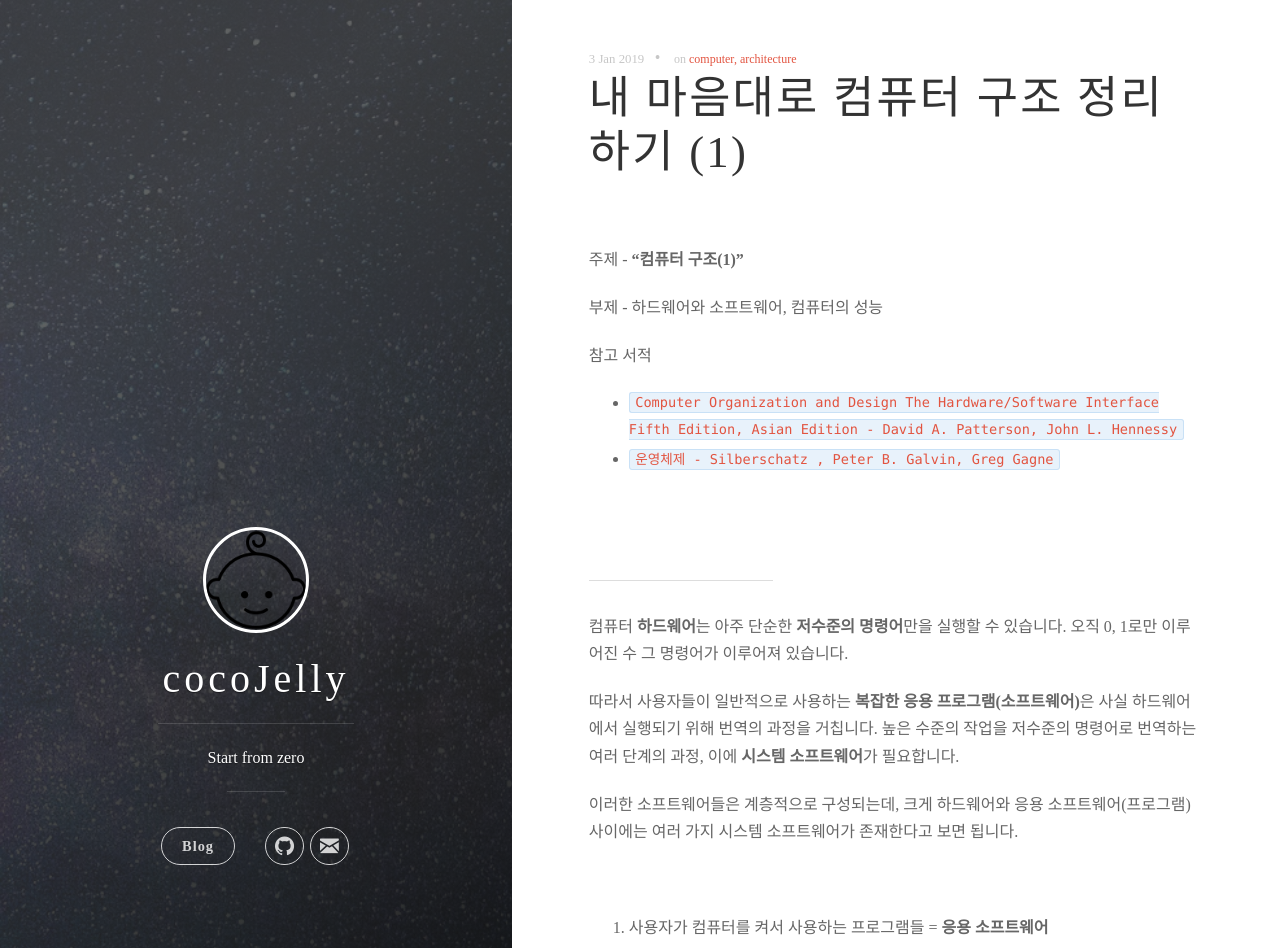
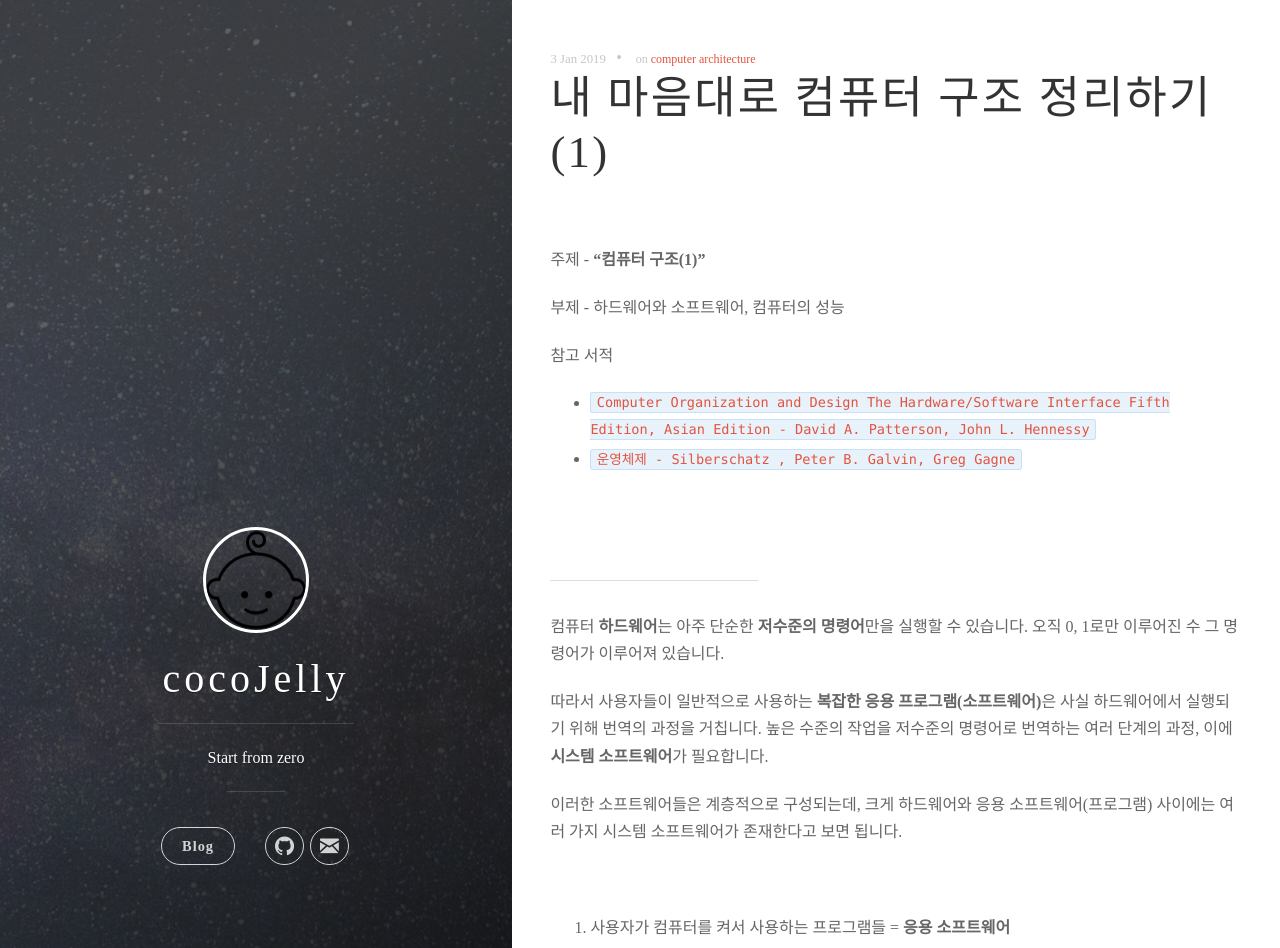
Before and after one commit to cocojelly/cocojelly.github.io, a Jekyll site: the page built from _posts/2019-01-03-내-마음대로-컴퓨터-구조-정리하기-(1).md, in a window 1280 px wide and 1400 px high. Shown: the top 948 px of the window. Built offline with Jekyll 4.4.1, drawn with Linux system fonts in a browser that asks for light colours; comment, search, counter and statistics services are not loaded.

```diff
--- a/_posts/2019-01-03-내-마음대로-컴퓨터-구조-정리하기-(1).md
+++ b/_posts/2019-01-03-내-마음대로-컴퓨터-구조-정리하기-(1).md
@@ -2,7 +2,7 @@
 title:  "내 마음대로 컴퓨터 구조 정리하기 (1)"
 date:   2019-01-03 15:25:00
 categories: computer
-tags: computer, architecture
+tags: computer architecture
 ---
 
 <br>
@@ -160,4 +160,4 @@ CPU 시간(CPU 실행시간) : 프로세서가 특정 프로그램을 실행하
 
 <br>
 
-이어서 - [내 마음대로 컴퓨터 구조 정리하기 (2)](https://cocojelly.github.io/computer/%EB%82%B4-%EB%A7%88%EC%9D%8C%EB%8C%80%EB%A1%9C-%EC%BB%B4%ED%93%A8%ED%84%B0-%EA%B5%AC%EC%A1%B0-%EC%A0%95%EB%A6%AC%ED%95%98%EA%B8%B0-(1)/https://cocojelly.github.io/computer/%EB%82%B4-%EB%A7%88%EC%9D%8C%EB%8C%80%EB%A1%9C-%EC%BB%B4%ED%93%A8%ED%84%B0-%EA%B5%AC%EC%A1%B0-%EC%A0%95%EB%A6%AC%ED%95%98%EA%B8%B0-(2)/)
+이어서 - [내 마음대로 컴퓨터 구조 정리하기 (2)](https://cocojelly.github.io/computer/%EB%82%B4-%EB%A7%88%EC%9D%8C%EB%8C%80%EB%A1%9C-%EC%BB%B4%ED%93%A8%ED%84%B0-%EA%B5%AC%EC%A1%B0-%EC%A0%95%EB%A6%AC%ED%95%98%EA%B8%B0-(2)/)
--- a/_sass/uno.scss
+++ b/_sass/uno.scss
@@ -997,8 +997,6 @@ blockquote {
 	border-radius: 3px;
 	font-family: "D2Coding";
 	font-weight: lighter;
-	font-style: italic;
-	font-size: 1.3em;
 	text-align: center; }
 	blockquote p:last-child {
 		margin-bottom: 0; }
@@ -1103,7 +1101,7 @@ pre {
 	margin-left: 40%; }
 
 .content-wrapper__inner {
-	margin: 0 10%;
+	margin: 0 5%;
 	padding: 50px 0; }
 
 .footer {
@@ -1168,7 +1166,9 @@ hr {
 	max-width: 100%;
 	margin: 0 auto;
 	border-radius: 3px;
-	text-align: center; }
+	text-align: center;
+	margin: 0px auto;
+	.align-center {text-align: center;}}
 .post pre {
 	width: 95%; }
 .post hr {
```
